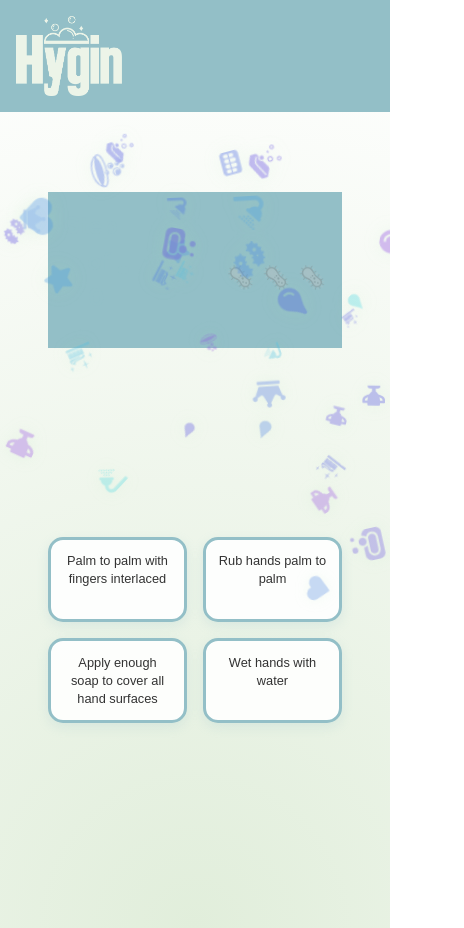
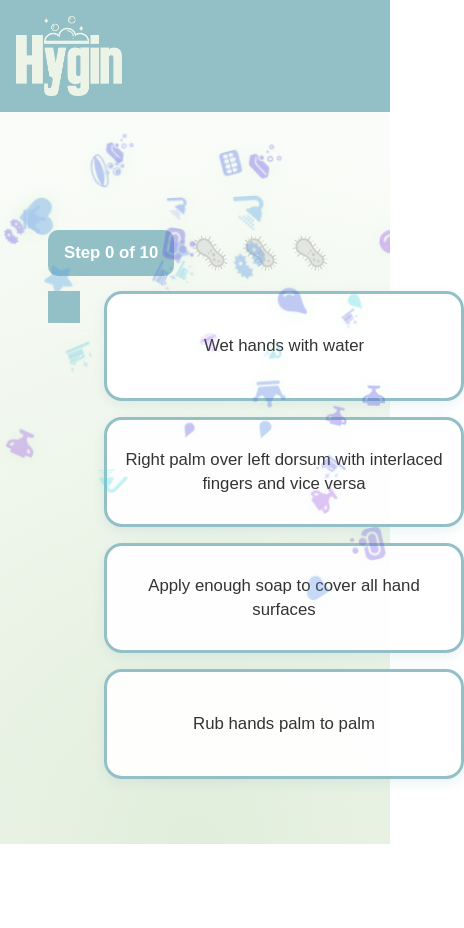
Before and after one commit to jermochi/Hygin, a React (Vite) app: page /handwashing in a window 390 px wide. Shown: the whole page, 464 px wide, since content can reach past the window. After the commit the page ends 844 px from the top, so only its background shows below. Built offline with nearby package versions, Linux system fonts and the light colour scheme.

Commit message:
handwashing gameplay done tyshi

```diff
--- a/src/components/HandwashingGame.css
+++ b/src/components/HandwashingGame.css
@@ -1,25 +1,26 @@
 .handwashing-game {
   width: 100%;
-  max-width: 800px;
+  max-width: 1100px;
   margin: 0 auto;
-  padding: 2rem;
+  padding: 2.5rem 2rem;
+  position: relative;
 }
 
 .game-header {
   text-align: center;
-  margin-bottom: 2rem;
+  margin-bottom: 1.5rem;
 }
 
-.germs {
-  margin-top: 1rem;
+.germs.inline {
+  position: static;
   display: flex;
-  justify-content: center;
-  gap: 0.5rem;
+  align-items: center;
+  gap: 10px;
 }
 
 .germ {
-  filter: grayscale(100%) opacity(0.4);
-  font-size: 1.4rem;
+  filter: grayscale(100%) opacity(0.35);
+  font-size: 2rem;
   transition: filter 0.2s ease, transform 0.2s ease;
 }
 
@@ -50,11 +51,11 @@
   border-radius: 4px;
 }
 
-.game-layout {
-  display: flex;
-  justify-content: center;
-  align-items: center;
-  min-height: 500px;
+.stage-row {
+  display: grid;
+  grid-template-columns: 1fr 360px;
+  gap: 24px;
+  align-items: start;
 }
 
 .blurred {
@@ -222,7 +223,7 @@
 }
 
 .celebration-text {
-  color: #2f6f78;
+  color: #4ef37a;
   font-size: 2.2rem;
   font-weight: 800;
   text-align: center;
@@ -230,9 +231,71 @@
 }
 
 .celebration-sub {
-  color: #2f6f78;
+  color: #4ef37a;
   font-size: 1.1rem;
   margin-bottom: 1.5rem;
+}
+
+/* Video stage and corner boxes */
+.video-stage {
+  position: relative;
+  width: 100%;
+  aspect-ratio: 16 / 9;
+  border-radius: 16px;
+  overflow: hidden;
+  box-shadow: 0 8px 24px rgba(0,0,0,0.25);
+}
+
+.bg-video {
+  position: absolute;
+  width: 100%;
+  height: 100%;
+  object-fit: cover;
+  inset: 0;
+}
+
+.status-row {
+  display: flex;
+  align-items: center;
+  gap: 16px;
+  margin-top: 28px;
+  margin-bottom: 14px;
+}
+
+.status-banner {
+  display: inline-block;
+  background: #93BFC7;
+  color: #fff;
+  font-weight: 800;
+  padding: 10px 16px;
+  border-radius: 10px;
+  font-size: 1.05rem;
+}
+
+.choices-panel {
+  display: grid;
+  grid-template-rows: repeat(4, 1fr);
+  gap: 16px;
+}
+
+.choice-box.square {
+  display: flex;
+  align-items: center;
+  justify-content: center;
+  min-height: 110px;
+  border-radius: 18px;
+  font-size: 1.05rem;
+  padding: 1.2rem 1rem;
+  background-color: rgba(255,255,255,0.95);
+}
+
+@media (max-width: 768px) {
+  .choice-box.corner {
+    min-width: 46%;
+    max-width: 48%;
+    font-size: 0.95rem;
+    padding: 0.9rem 0.8rem;
+  }
 }
 
 /* Responsive design */
--- a/src/components/HandwashingGame.jsx
+++ b/src/components/HandwashingGame.jsx
@@ -1,5 +1,6 @@
-import { useState, useEffect } from 'react'
+import { useState, useEffect, useRef } from 'react'
 import './HandwashingGame.css'
+import videoSrc from '../assets/handwashing.mp4'
 
 const HandwashingGame = () => {
   const steps = [
@@ -12,6 +13,7 @@ const HandwashingGame = () => {
     "Rotational rubbing of left thumb clasped in right palm and vice versa",
     "Rotational rubbing, backwards and forwards with clasped fingers of right hand in left palm and vice versa",
     "Rinse hands with water",
+    "Dry hands thoroughly with a single use towel",
     "Use towel to turn off faucet"
   ]
 
@@ -22,6 +24,24 @@ const HandwashingGame = () => {
   const [wrongCount, setWrongCount] = useState(0)
   const [gameOver, setGameOver] = useState(false)
   const [stepResolved, setStepResolved] = useState(false)
+  const videoRef = useRef(null)
+  const [segmentEnd, setSegmentEnd] = useState(null)
+  const segmentCompleteCallbackRef = useRef(null)
+
+  // Video segments in seconds for each step index (0..10)
+  const segments = [
+    [0, 5],    // step 0
+    [5, 10],   // step 1
+    [11, 15],  // step 2
+    [15, 20],  // step 3
+    [21, 24],  // step 4
+    [27, 33],  // step 5
+    [34, 40],  // step 6
+    [41, 49],  // step 7
+    [50, 53],  // step 8
+    [56, 60],  // step 9
+    [62, 64]   // step 10
+  ]
 
   const generateChoices = (stepIndex) => {
     const correctAnswer = steps[stepIndex]
@@ -51,6 +71,36 @@ const HandwashingGame = () => {
     setStepResolved(false)
   }, [currentStep])
 
+  // Pause video automatically at the end of the current segment
+  useEffect(() => {
+    const video = videoRef.current
+    if (!video) return
+    const onTimeUpdate = () => {
+      if (segmentEnd != null && video.currentTime >= segmentEnd - 0.05) {
+        video.pause()
+        setSegmentEnd(null)
+        const cb = segmentCompleteCallbackRef.current
+        segmentCompleteCallbackRef.current = null
+        if (cb) cb()
+      }
+    }
+    video.addEventListener('timeupdate', onTimeUpdate)
+    return () => video.removeEventListener('timeupdate', onTimeUpdate)
+  }, [segmentEnd])
+
+  const playSegmentForIndex = (index, onComplete) => {
+    const video = videoRef.current
+    if (!video) return
+    const [start, end] = segments[index] || []
+    if (start == null || end == null) return
+    try {
+      video.currentTime = start
+      setSegmentEnd(end)
+      segmentCompleteCallbackRef.current = onComplete || null
+      video.play().catch(() => {})
+    } catch {}
+  }
+
   const handleBoxClick = (boxIndex, isCorrect) => {
     if (gameOver || stepResolved) return
     // Don't allow clicking the same box twice
@@ -62,13 +112,17 @@ const HandwashingGame = () => {
     if (isCorrect) {
       // Lock further input for this step immediately
       setStepResolved(true)
-      setTimeout(() => {
-        if (currentStep < steps.length - 1) {
-          setCurrentStep(currentStep + 1)
-        } else {
+      // Play the segment corresponding to the step just answered
+      const isLast = currentStep === steps.length - 1
+      playSegmentForIndex(currentStep, () => {
+        if (isLast) {
           setGameComplete(true)
         }
-      }, 1000)
+      })
+      // Immediately advance to next step (or stay if last, overlay will show on complete)
+      if (!isLast) {
+        setCurrentStep(currentStep + 1)
+      }
     } else {
       // Wrong answer: increment germ count and check for game over
       setWrongCount(prev => {
@@ -98,46 +152,41 @@ const HandwashingGame = () => {
 
   return (
     <div className="handwashing-game">
-      <div className={`game-header ${(gameOver || gameComplete) ? 'blurred' : ''}`}>
-        <h2>Step {currentStep + 1} of {steps.length}</h2>
-        <div className="progress-bar">
-          <div
-            className="progress-fill"
-            style={{ width: `${((currentStep + 1) / steps.length) * 100}%` }}
-          ></div>
-        </div>
-        <div className="germs">
+      <div className="status-row">
+        <div className="status-banner">Step {currentStep} of {steps.length - 1}</div>
+        <div className="germs inline">
           {[0,1,2].map((i) => (
             <span key={i} className={`germ ${i < wrongCount ? 'active' : ''}`} aria-label="germ" role="img">🦠</span>
           ))}
         </div>
       </div>
-
-      <div className={`game-layout ${(gameOver || gameComplete) ? 'blurred' : ''}`}>
-        <div className="choice-boxes">
+      <div className={`stage-row ${(gameOver || gameComplete) ? 'blurred' : ''}`}>
+        <div className={`game-header ${(gameOver || gameComplete) ? 'blurred' : ''}`}>
+          <div className="video-stage">
+            <video ref={videoRef} className="bg-video" src={videoSrc} muted playsInline preload="metadata" />
+          </div>
+        </div>
+        <div className="choices-panel">
           <div
-            className={`choice-box ${selectedBoxes.includes(0) ? (choices[0]?.isCorrect ? 'correct' : 'incorrect') : ''}`}
+            className={`choice-box square ${selectedBoxes.includes(0) ? (choices[0]?.isCorrect ? 'correct' : 'incorrect') : ''}`}
             onClick={() => handleBoxClick(0, choices[0]?.isCorrect)}
           >
             {choices[0]?.text}
           </div>
-
           <div
-            className={`choice-box ${selectedBoxes.includes(1) ? (choices[1]?.isCorrect ? 'correct' : 'incorrect') : ''}`}
+            className={`choice-box square ${selectedBoxes.includes(1) ? (choices[1]?.isCorrect ? 'correct' : 'incorrect') : ''}`}
             onClick={() => handleBoxClick(1, choices[1]?.isCorrect)}
           >
             {choices[1]?.text}
           </div>
-
           <div
-            className={`choice-box ${selectedBoxes.includes(2) ? (choices[2]?.isCorrect ? 'correct' : 'incorrect') : ''}`}
+            className={`choice-box square ${selectedBoxes.includes(2) ? (choices[2]?.isCorrect ? 'correct' : 'incorrect') : ''}`}
             onClick={() => handleBoxClick(2, choices[2]?.isCorrect)}
           >
             {choices[2]?.text}
           </div>
-
           <div
-            className={`choice-box ${selectedBoxes.includes(3) ? (choices[3]?.isCorrect ? 'correct' : 'incorrect') : ''}`}
+            className={`choice-box square ${selectedBoxes.includes(3) ? (choices[3]?.isCorrect ? 'correct' : 'incorrect') : ''}`}
             onClick={() => handleBoxClick(3, choices[3]?.isCorrect)}
           >
             {choices[3]?.text}
```
Also changed, not shown: 1 other file (tests, documents, lock files or other folders).
